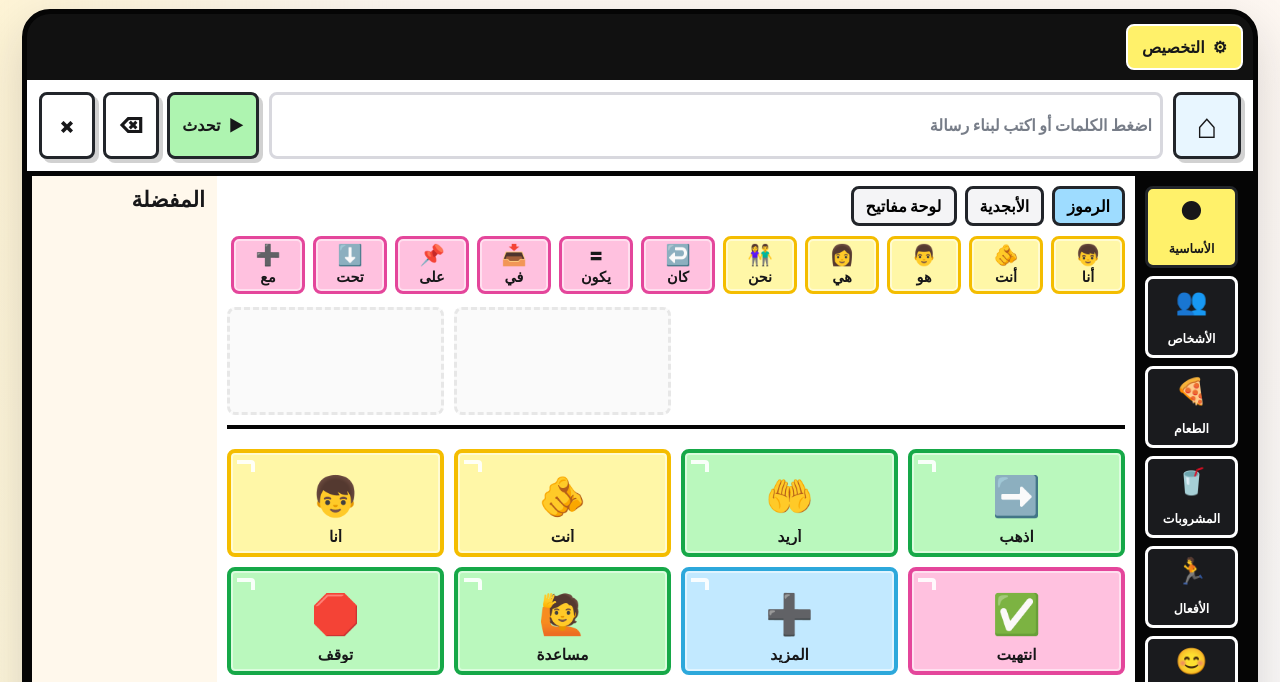
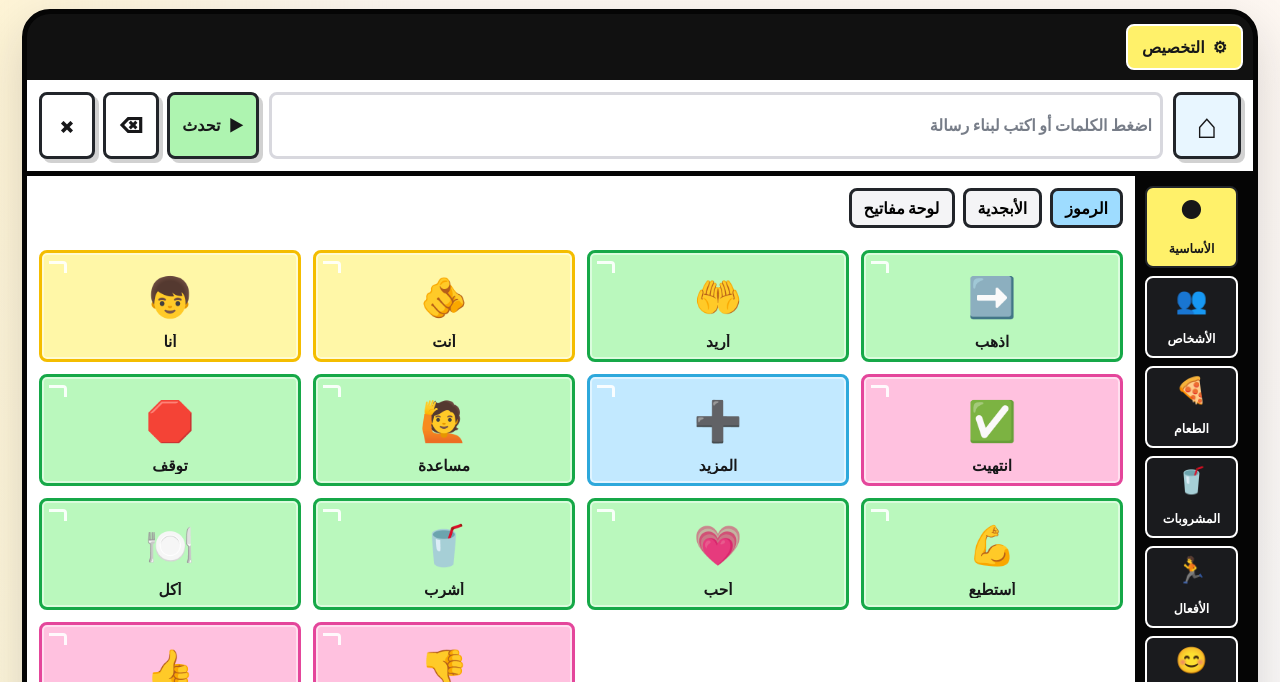
Before and after one commit to Nour-elOud/samy-aac, a website with bundled scripts: page src/index.html in a window 1280 px wide. Shown: the part 75-757 px from the top of the page. Built offline with nearby package versions, Linux system fonts and the light colour scheme.

Commit message:
Refine AAC board category and core layout

```diff
--- a/src/index.html
+++ b/src/index.html
@@ -158,7 +158,6 @@
                   <span><strong>23</strong> layouts</span>
                 </div>
               </div>
-              <div class="sentence-builder-row" id="sentenceBuilderRow" aria-label="Sentence builder words"></div>
               <div class="word-grid" id="wordGrid" aria-label="Symbol word buttons"></div>
               <div class="keyboard-panel hidden" id="keyboardPanel" aria-label="Typing input">
                 <div class="typed-row">
--- a/src/main.js
+++ b/src/main.js
@@ -1,4 +1,4 @@
-import { folderTitles, sentenceBuilderVocabulary, stableCoreKeys, vocabulary } from "./vocabulary.js";
+import { folderTitles, stableCoreKeys, vocabulary } from "./vocabulary.js";
 
 const translations = {
   "en-US": {
@@ -68,7 +68,6 @@ const translations = {
     "Long": "طويل",
     "Extra large": "كبير جداً",
     "Auditory feedback": "تغذية صوتية",
-    "Sentence builder words": "كلمات بناء الجملة",
     "folder": "مجلد",
     "Crescendo vocabulary": "مفردات أساسية تدريجية",
     "Vocabulary statistics": "إحصاءات المفردات",
@@ -927,7 +926,7 @@ const levelGridDefaults = {
 const fringeRowsByLevel = {
   beginner: 1,
   intermediate: 1,
-  advanced: 3
+  advanced: 2
 };
 const stableCoreKeySet = new Set(stableCoreKeys);
 const stableCoreSlots = stableCoreKeys.length;
@@ -1118,7 +1117,6 @@ const elements = {
   auditoryFeedbackToggle: document.querySelector("#auditoryFeedbackToggle"),
   categoryTitle: document.querySelector("#categoryTitle"),
   categoryEyebrow: document.querySelector("#categoryEyebrow"),
-  sentenceBuilderRow: document.querySelector("#sentenceBuilderRow"),
   keyboardPanel: document.querySelector("#keyboardPanel"),
   letterGrid: document.querySelector("#letterGrid"),
   predictionRow: document.querySelector("#predictionRow"),
@@ -1280,7 +1278,6 @@ function renderStaticText() {
   setAria(".board-tabs", "Input mode");
   setAria(".stats-row", "Vocabulary statistics");
   setAria(".word-grid", "Symbol word buttons");
-  setAria(".sentence-builder-row", "Sentence builder words");
   setAria(".keyboard-panel", "Typing input");
   setAria(".prediction-row", "Word predictions");
   setAria(".letter-grid", "Keyboard");
@@ -1352,7 +1349,6 @@ function renderStaticText() {
   renderStats();
   renderContentSections();
   renderEmojiPalette();
-  renderSentenceBuilderRow();
 }
 
 function renderContentSections() {
@@ -1531,10 +1527,14 @@ function renderSpacer() {
 function renderWords() {
   const { columns, fringeSlots, coreSlots } = getBoardLayout();
   const fringeWords = getFringeWords();
+  const visibleFringeCount = Math.min(fringeWords.length, fringeSlots);
+  const fringeMarkup = visibleFringeCount
+    ? `<div class="fringe-grid">${renderSlots(fringeWords, visibleFringeCount, { category: state.category, editableCustoms: true })}</div>`
+    : "";
   elements.wordGrid.style.setProperty("--cols", columns);
   elements.wordGrid.style.setProperty("--fringe-cols", columns);
   elements.wordGrid.innerHTML = `
-    <div class="fringe-grid">${renderSlots(fringeWords, fringeSlots, { category: state.category, editableCustoms: true })}</div>
+    ${fringeMarkup}
     <div class="core-grid">${renderSlots(vocabulary.Core, coreSlots, { keepHiddenSlots: true, category: "Core" })}</div>
   `;
   elements.categoryTitle.textContent = translate(folderTitles[state.category]);
@@ -1556,18 +1556,6 @@ function renderWordButton(word) {
 function getSymbolMarkup(word) {
   const imageSource = word.imageUrl || (String(word.symbol).startsWith("data:") ? word.symbol : "");
   return imageSource ? `<img src="${escapeHtml(imageSource)}" alt="" />` : escapeHtml(word.symbol);
-}
-
-function renderSentenceBuilderRow() {
-  elements.sentenceBuilderRow.innerHTML = sentenceBuilderVocabulary
-    .map((item, index) => wordObject(item, item.category, index))
-    .map((word) => `
-      <button class="sentence-builder-button ${word.colorType || word.type}" type="button" data-word="${escapeHtml(word.label)}" data-symbol="${escapeHtml(word.symbol)}" data-image-url="${escapeHtml(word.imageUrl)}" data-arabic-label="${escapeHtml(word.arabicLabel)}" aria-label="${escapeHtml(getDisplayLabel(word))}">
-        <span class="symbol" aria-hidden="true">${getSymbolMarkup(word)}</span>
-        <span class="label">${escapeHtml(getDisplayLabel(word))}</span>
-      </button>
-    `)
-    .join("");
 }
 
 function renderEditableWordButton(word) {
@@ -2163,12 +2151,6 @@ document.addEventListener("click", (event) => {
   const wordButton = event.target.closest(".word-button");
   if (wordButton) {
     queueWordSelection(wordButton);
-    return;
-  }
-
-  const sentenceButton = event.target.closest(".sentence-builder-button");
-  if (sentenceButton) {
-    queueWordSelection(sentenceButton);
     return;
   }
 
--- a/src/styles.css
+++ b/src/styles.css
@@ -14,8 +14,8 @@
   --gray: #efeff2;
   --medical: #d8f3ff;
   --red: #ff7970;
-  --tile-min: 108px;
-  --gap: 10px;
+  --tile-min: 112px;
+  --gap: 12px;
   font-family:
     Inter, ui-sans-serif, system-ui, -apple-system, BlinkMacSystemFont, "Segoe UI", sans-serif;
   color: var(--ink);
@@ -315,7 +315,7 @@ html[dir="rtl"] .toggle {
 
 .workspace {
   display: grid;
-  grid-template-columns: 118px minmax(0, 1fr) 190px;
+  grid-template-columns: 118px minmax(0, 1fr);
   background: #050505;
 }
 
@@ -338,7 +338,7 @@ body.edit-mode .workspace {
   min-height: 82px;
   place-items: center;
   gap: 2px;
-  border: 3px solid #fff;
+  border: 2px solid #fff;
   border-radius: 8px;
   background: #1a1b1e;
   color: #fff;
@@ -363,7 +363,7 @@ body.edit-mode .workspace {
 
 .board-panel {
   min-width: 0;
-  padding: 10px;
+  padding: 12px;
   background: #fff;
 }
 
@@ -388,44 +388,6 @@ body.edit-mode .workspace {
 
 .category-header {
   display: none;
-}
-
-.sentence-builder-row {
-  display: flex;
-  gap: 8px;
-  margin-bottom: 10px;
-  overflow-x: auto;
-  padding-bottom: 3px;
-  direction: rtl;
-}
-
-.sentence-builder-row:empty {
-  display: none;
-}
-
-.sentence-builder-button {
-  display: grid;
-  flex: 0 0 auto;
-  min-width: 74px;
-  min-height: 58px;
-  place-items: center;
-  border: 3px solid var(--tile-border, var(--line));
-  border-radius: 8px;
-  background: var(--tile-bg, #fff);
-  color: var(--ink);
-  padding: 5px 8px;
-  font-weight: 950;
-  box-shadow: inset 0 0 0 2px rgba(255, 255, 255, 0.48);
-}
-
-.sentence-builder-button .symbol {
-  font-size: 1.28rem;
-  line-height: 1;
-}
-
-.sentence-builder-button .label {
-  font-size: 0.9rem;
-  line-height: 1.05;
 }
 
 .eyebrow {
@@ -493,7 +455,7 @@ h2 {
 .fringe-grid {
   --cols: var(--fringe-cols);
   padding-bottom: var(--gap);
-  border-bottom: 4px solid #050505;
+  border-bottom: 3px solid #050505;
 }
 
 .core-grid {
@@ -507,11 +469,11 @@ h2 {
   min-width: 0;
   height: var(--tile-min);
   min-height: var(--tile-min);
-  border: 4px solid var(--tile-border, var(--line));
+  border: 3px solid var(--tile-border, var(--line));
   border-radius: 8px;
   background: var(--tile-bg, #fff);
   color: var(--ink);
-  padding: 7px 6px 8px;
+  padding: 8px 7px 9px;
   box-shadow: inset 0 0 0 2px rgba(255, 255, 255, 0.48);
   transition:
     transform 150ms ease,
@@ -522,7 +484,7 @@ h2 {
 .word-spacer {
   height: var(--tile-min);
   min-height: var(--tile-min);
-  border: 3px dashed rgba(0, 0, 0, 0.08);
+  border: 2px dashed rgba(0, 0, 0, 0.08);
   border-radius: 8px;
   background: rgba(0, 0, 0, 0.02);
 }
@@ -546,8 +508,8 @@ h2 {
   justify-self: end;
   width: 18px;
   height: 12px;
-  border-top: 4px solid rgba(255, 255, 255, 0.9);
-  border-right: 4px solid rgba(255, 255, 255, 0.9);
+  border-top: 3px solid rgba(255, 255, 255, 0.9);
+  border-right: 3px solid rgba(255, 255, 255, 0.9);
   border-top-right-radius: 4px;
 }
 
@@ -579,56 +541,47 @@ h2 {
   -webkit-line-clamp: 2;
 }
 
-.word-button.pronoun,
-.sentence-builder-button.pronoun {
+.word-button.pronoun {
   --tile-bg: #fff7a7;
   --tile-border: #f4bd00;
 }
 
-.word-button.verb,
-.sentence-builder-button.verb {
+.word-button.verb {
   --tile-bg: #baf8bd;
   --tile-border: #16a848;
 }
 
-.word-button.noun,
-.sentence-builder-button.noun {
+.word-button.noun {
   --tile-bg: #ffd39d;
   --tile-border: #f18b21;
 }
 
-.word-button.descriptor,
-.sentence-builder-button.descriptor {
+.word-button.descriptor {
   --tile-bg: #c2e9ff;
   --tile-border: #2da8db;
 }
 
-.word-button.social,
-.sentence-builder-button.social {
+.word-button.social {
   --tile-bg: #ffc1df;
   --tile-border: #e4469b;
 }
 
-.word-button.question,
-.sentence-builder-button.question {
+.word-button.question {
   --tile-bg: #eeeeef;
   --tile-border: #242424;
 }
 
-.word-button.medical,
-.sentence-builder-button.medical {
+.word-button.medical {
   --tile-bg: var(--medical);
   --tile-border: #39a9d6;
 }
 
-.word-button.little,
-.sentence-builder-button.little {
+.word-button.little {
   --tile-bg: #ffe7f2;
   --tile-border: #e4469b;
 }
 
-.word-button.pending-touch,
-.sentence-builder-button.pending-touch {
+.word-button.pending-touch {
   outline: 4px solid #111;
   outline-offset: 3px;
   filter: saturate(0.85);
@@ -699,6 +652,11 @@ h2 {
   padding: 12px;
   border-left: 5px solid #050505;
   background: #fff8ec;
+}
+
+body:not(.edit-mode) .personal-panel,
+body.child-mode .personal-panel {
+  display: none;
 }
 
 body:not(.edit-mode) .personal-form,
@@ -1042,15 +1000,15 @@ body.child-mode .inline-delete {
 }
 
 body.large-mode {
-  --tile-min: 116px;
+  --tile-min: 122px;
 }
 
 body.extra-large-mode {
-  --tile-min: 138px;
+  --tile-min: 144px;
 }
 
 body.child-mode {
-  --tile-min: 124px;
+  --tile-min: 128px;
 }
 
 body.child-mode .advanced-control,
@@ -1086,7 +1044,7 @@ body.keyguard-mode {
 body.keyguard-mode .word-button,
 body.keyguard-mode .folder,
 body.keyguard-mode .icon-button {
-  border-width: 6px;
+  border-width: 5px;
 }
 
 body.contrast-mode {
--- a/src/vocabulary.js
+++ b/src/vocabulary.js
@@ -79,25 +79,6 @@ export const grammarVocabulary = [
   vocabItem("Grammar", "👈", "that", "ذلك", "pronoun", "advanced"),
   vocabItem("Grammar", "📍", "there", "هناك", "social", "advanced")
 ];
-
-export const sentenceBuilderVocabulary = [
-  "I",
-  "you",
-  "he",
-  "she",
-  "we",
-  "was",
-  "is",
-  "in",
-  "on",
-  "under",
-  "with",
-  "to",
-  "from",
-  "this",
-  "this feminine",
-  "that"
-].map((key) => grammarVocabulary.find((item) => item.englishKey === key)).filter(Boolean);
 
 export const questionVocabulary = [
   vocabItem("Questions", "❓", "what", "ماذا", "question"),
```
Also changed, not shown: AAC_TEST_CHECKLIST.md (+3 -2 lines).
